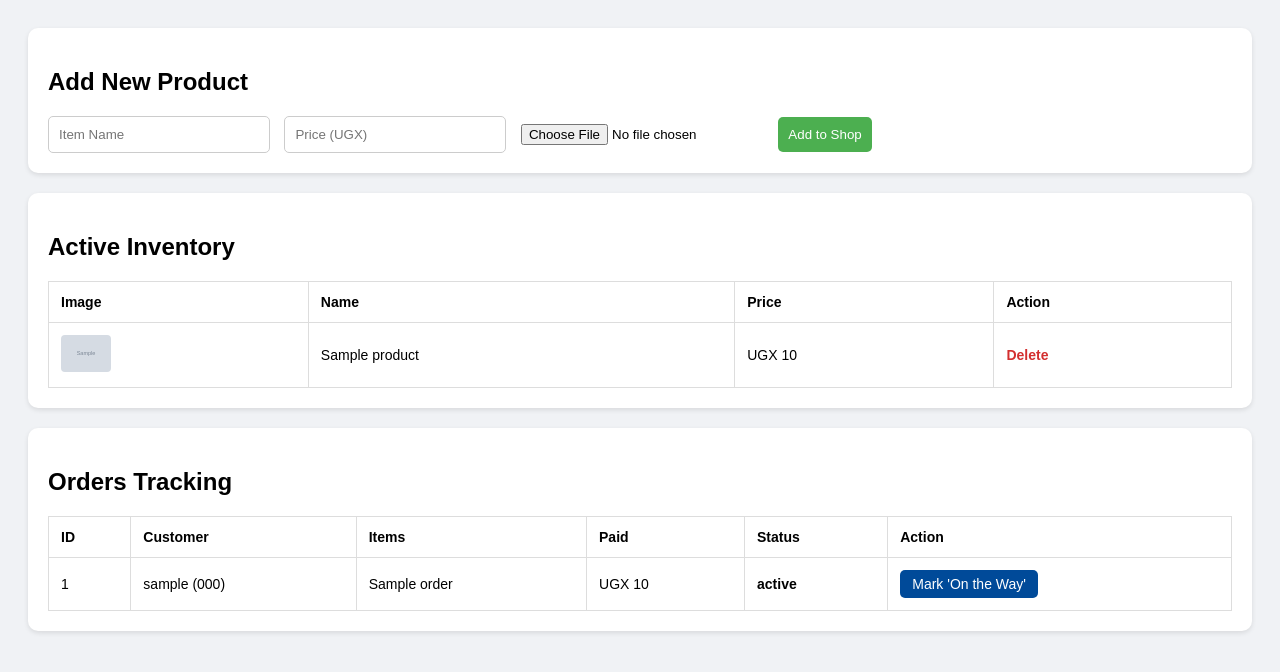
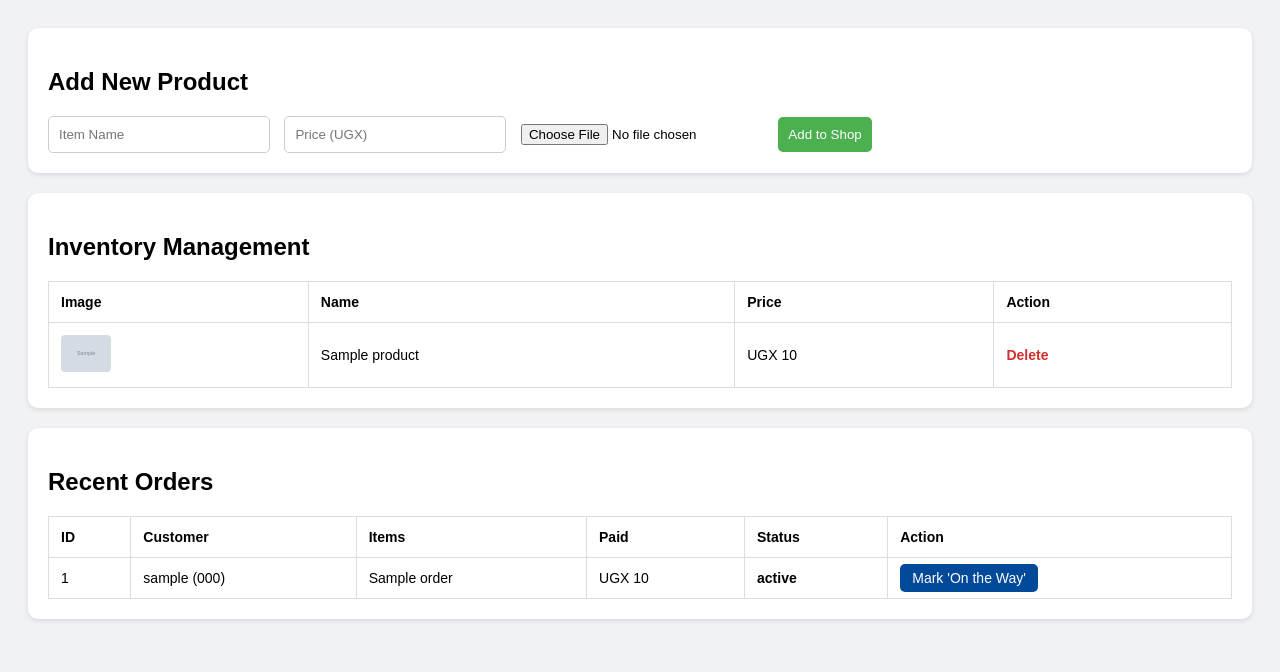
Before and after one commit to FAR-ANALYST/phionah-plastics, a Flask app: template templates/admin.html in a window 1280 px wide. Shown: the top 672 px of the page. Run offline with Flask 3, Linux system fonts and the light colour scheme; the template is opened without the code that fills it: most values are stand-ins (such as "Sample title", 1, 10 or a date in 2020); grey boxes marked "Sample" are stand-in pictures.

Commit message:
Update admin.html

```diff
--- a/templates/admin.html
+++ b/templates/admin.html
@@ -8,23 +8,24 @@
         table { width: 100%; border-collapse: collapse; margin-top: 10px; font-size: 14px; }
         th, td { padding: 12px; border: 1px solid #ddd; text-align: left; }
         .btn-del { color: #d32f2f; text-decoration: none; font-weight: bold; }
-        .btn-status { background: #004a99; color: white; padding: 6px 12px; border-radius: 5px; text-decoration: none; display: inline-block; }
+        .btn-status { background: #004a99; color: white; padding: 6px 12px; border-radius: 5px; text-decoration: none; }
         input[type="text"], input[type="number"] { padding: 10px; width: 200px; margin-right: 10px; border-radius: 5px; border: 1px solid #ccc; }
     </style>
 </head>
 <body>
+
     <div class="box">
         <h2>Add New Product</h2>
         <form action="/add_product" method="POST" enctype="multipart/form-data">
             <input type="text" name="name" placeholder="Item Name" required>
             <input type="number" name="price" placeholder="Price (UGX)" required>
             <input type="file" name="image" required>
-            <button type="submit" style="padding: 10px; background: #4caf50; color: white; border: none; border-radius: 5px;">Add to Shop</button>
+            <button type="submit" style="padding: 10px; background: #4caf50; color: white; border: none; border-radius: 5px; cursor: pointer;">Add to Shop</button>
         </form>
     </div>
 
     <div class="box">
-        <h2>Active Inventory</h2>
+        <h2>Inventory Management</h2>
         <table>
             <tr><th>Image</th><th>Name</th><th>Price</th><th>Action</th></tr>
             {% for p in products %}
@@ -32,14 +33,14 @@
                 <td><img src="{{ p.image_url }}" width="50" style="border-radius: 4px;"></td>
                 <td>{{ p.name }}</td>
                 <td>UGX {{ "{:,}".format(p.price) }}</td>
-                <td><a href="/delete_product/{{ p.id }}" class="btn-del" onclick="return confirm('Remove this item?')">Delete</a></td>
+                <td><a href="/delete_product/{{ p.id }}" class="btn-del" onclick="return confirm('Delete this item?')">Delete</a></td>
             </tr>
             {% endfor %}
         </table>
     </div>
 
     <div class="box">
-        <h2>Orders Tracking</h2>
+        <h2>Recent Orders</h2>
         <table>
             <tr><th>ID</th><th>Customer</th><th>Items</th><th>Paid</th><th>Status</th><th>Action</th></tr>
             {% for o in orders %}
@@ -54,5 +55,6 @@
             {% endfor %}
         </table>
     </div>
+
 </body>
 </html>
```
